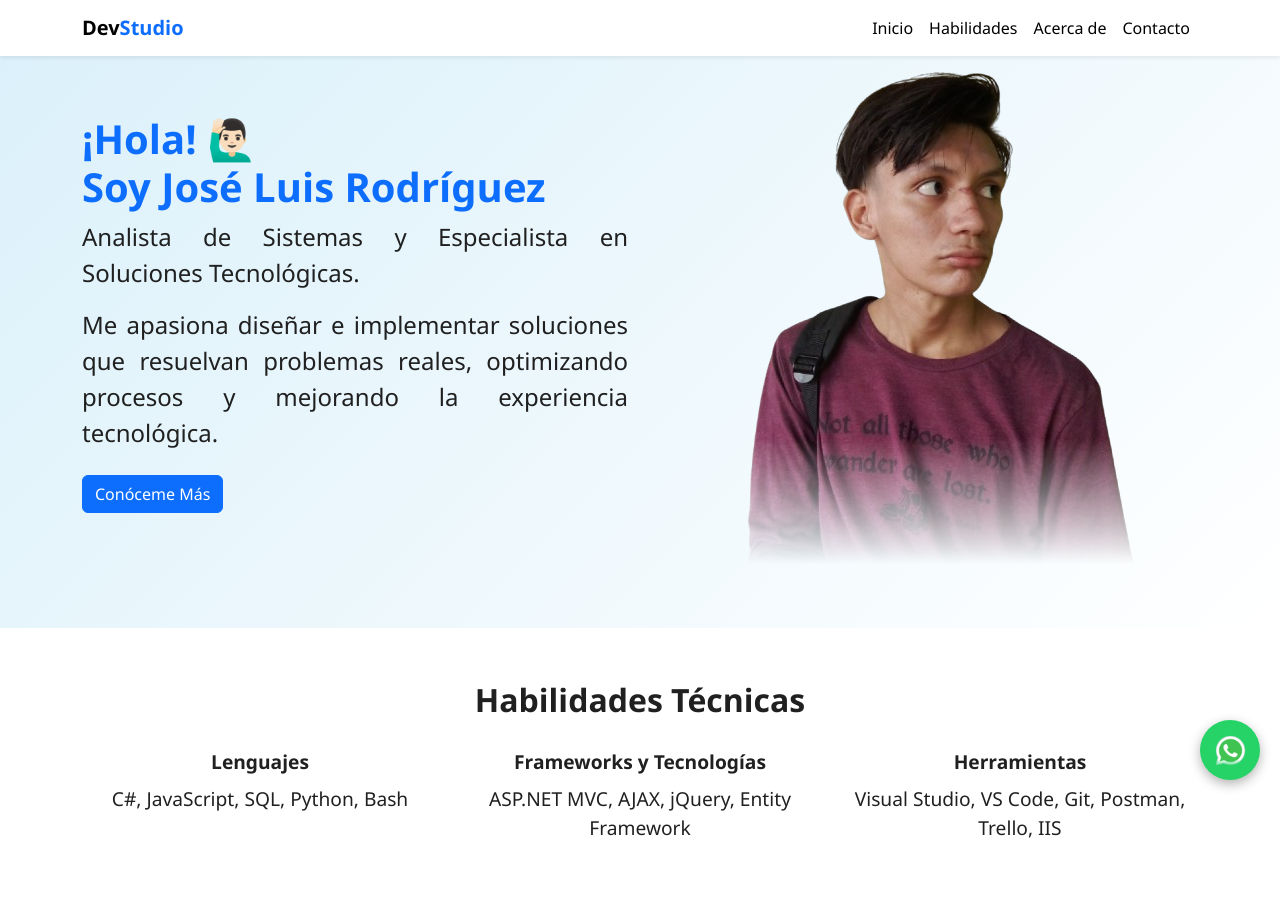
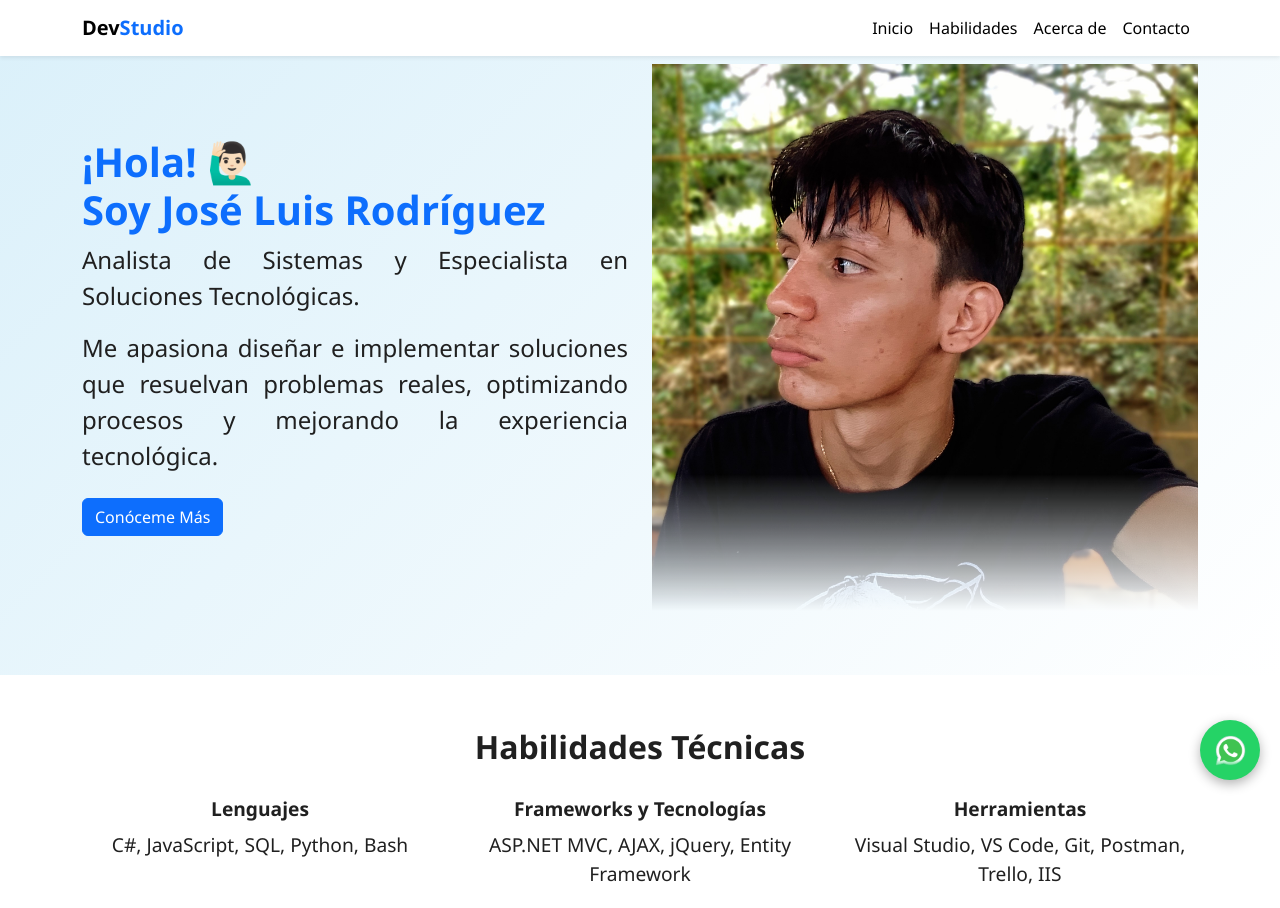
Before and after one commit to Joselrg-dev/mi-portafolio, a website: page index.html in a window 1280 px wide. Shown: the top 908 px of the page. Drawn offline with nearby package versions, Linux system fonts and the light colour scheme.

Commit message:
Update image source in index.html

```diff
--- a/index.html
+++ b/index.html
@@ -75,7 +75,7 @@
           </div>
           <div class="col-md-6">
             <img
-              src="File/Imagen_de_WhatsApp_2024-11-18_a_las_23.08.12_2091c66d-Photoroom-removebg-preview.png"
+              src="File/IMG_20260110_122320_PORTRAIT (1).jpg"
               alt="José Rodríguez"
               class="img-fluid"
             />
```
